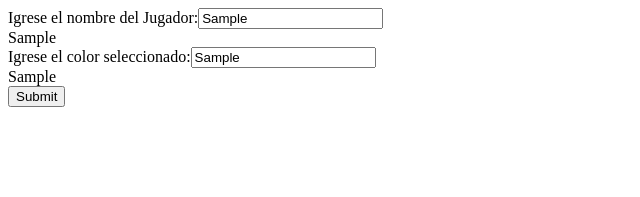
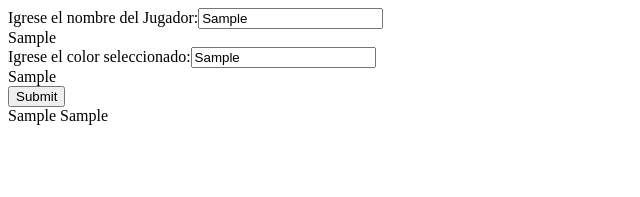
Before and after one commit to matibraun/20210305_Cuatro_en_Linea_v3, a React (Create React App) app in the folder my-app/: page / in a window 1280 px wide. Both pictures are taken after typing "Sample", "Sample" into the empty fields and a click on the button "Submit". Shown: the top 197 px of the page, without its empty margins (0-640 px from the left). Built offline with nearby package versions, Linux system fonts and the light colour scheme.

Commit message:
todo funca!!!

```diff
--- a/my-app/src/Juego.tsx
+++ b/my-app/src/Juego.tsx
@@ -13,16 +13,18 @@ function Juego () {
     type Posicion = string;
 
     type Jugador = {
-        name: string;
+        nombre: string;
         color: string;
     };
 
-    const [jugadores, setJugadores] = useState([])
+    const [jugadores, setJugadores] = useState([] as any)
     const [tablero, setTablero] = useState([])
 
-    function agregarJugador (name: string, color: string) {
+    // setJugadores({nombre: 'julio', color: 'rojo'})
+
+    function agregarJugador (nombre: string, color: string) {
         const jugador: Jugador = {
-            name: name,
+            nombre: nombre,
             color: color,
         };
 
@@ -30,7 +32,11 @@ function Juego () {
 
         const nuevaListaJugadores: Array<Jugador> = [...jugadores, jugador];
 
-        setJugadores(nuevaListaJugadores)
+        console.log(nuevaListaJugadores);
+
+        setJugadores(nuevaListaJugadores);
+
+        console.log(jugadores);
 
     };
 
@@ -38,6 +44,7 @@ function Juego () {
     return (
         <div>
             < Jugadores agregarJugador={agregarJugador}/>
+            {jugadores.map((j: any) => <div>{j.nombre} {j.color}</div>)}
         </div>
     )
 };
```
